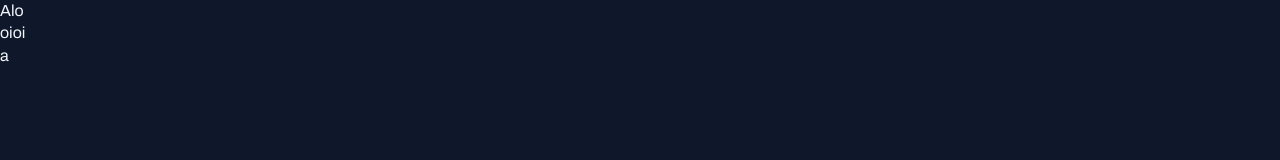
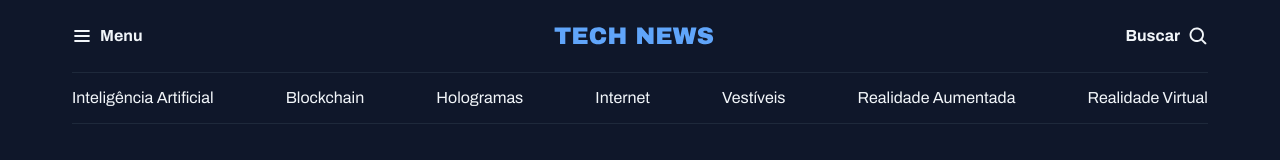
Before and after one commit to agadelhaa/portal-de-noticias, a plain HTML site: page index.html in a window 1280 px wide. Drawn offline with Linux system fonts and the light colour scheme.

Commit message:
criando o header da aplicação

```diff
--- a/index.html
+++ b/index.html
@@ -14,8 +14,31 @@
     />
   </head>
   <body>
-    <h1>Alo</h1>
-    <h2>oioi</h2>
-    <a href="">a</a>
+   <header class="container">
+    <nav id="primary" class="grid grid-flow-col">
+        <div>
+            <img src="assets/icons/List.svg" alt="ícone de menu">
+            <strong>Menu</strong>
+        </div>
+
+        <div>
+            <img src="assets/Logo.svg" alt="Technews logo">
+        </div>
+
+        <div>
+            <strong>Buscar</strong>
+            <img src="assets/icons/MagnifyingGlass.svg" alt="ícone de busca">
+        </div>
+    </nav>
+    <nav id="secondary" class="grid grid-flow-col">
+        <a href="#">Inteligência Artificial</a>
+        <a href="#">Blockchain</a>
+        <a href="#">Hologramas</a>
+        <a href="#">Internet</a>
+        <a href="#">Vestíveis</a>
+        <a href="#">Realidade Aumentada</a>
+        <a href="#">Realidade Virtual</a>
+    </nav>
+   </header>
   </body>
 </html>
--- a/styles/global.css
+++ b/styles/global.css
@@ -42,3 +42,19 @@ a:hover {
 h1,h2,h3 {
     font: inherit;
 }
+
+.container {
+    max-width: 1200px;
+    padding-inline: 32px;
+    margin-inline: auto;
+}
+
+/* utility-first*/
+
+.grid {
+    display: grid;
+}
+
+.grid-flow-col {
+    grid-auto-flow: column;
+}
--- /dev/null
+++ b/styles/header.css
@@ -0,0 +1,25 @@
+#primary {
+    padding-block: 20px;
+
+    div {
+        display: flex;
+        align-items: center;
+        gap: 8px;
+    }
+
+    /* nesting css */
+    div:nth-child(2) {
+       margin-inline: auto;
+    }
+
+    div:nth-child(3) {
+        justify-self: end;
+    }
+}
+
+#secondary {
+    padding-block: 14px;
+    border: 1px solid var(--stroke-color);
+    border-inline: none;
+    justify-content: space-between;
+}
--- a/styles/index.css
+++ b/styles/index.css
@@ -1 +1,2 @@
 @import url(global.css);
+@import url(header.css);
```
